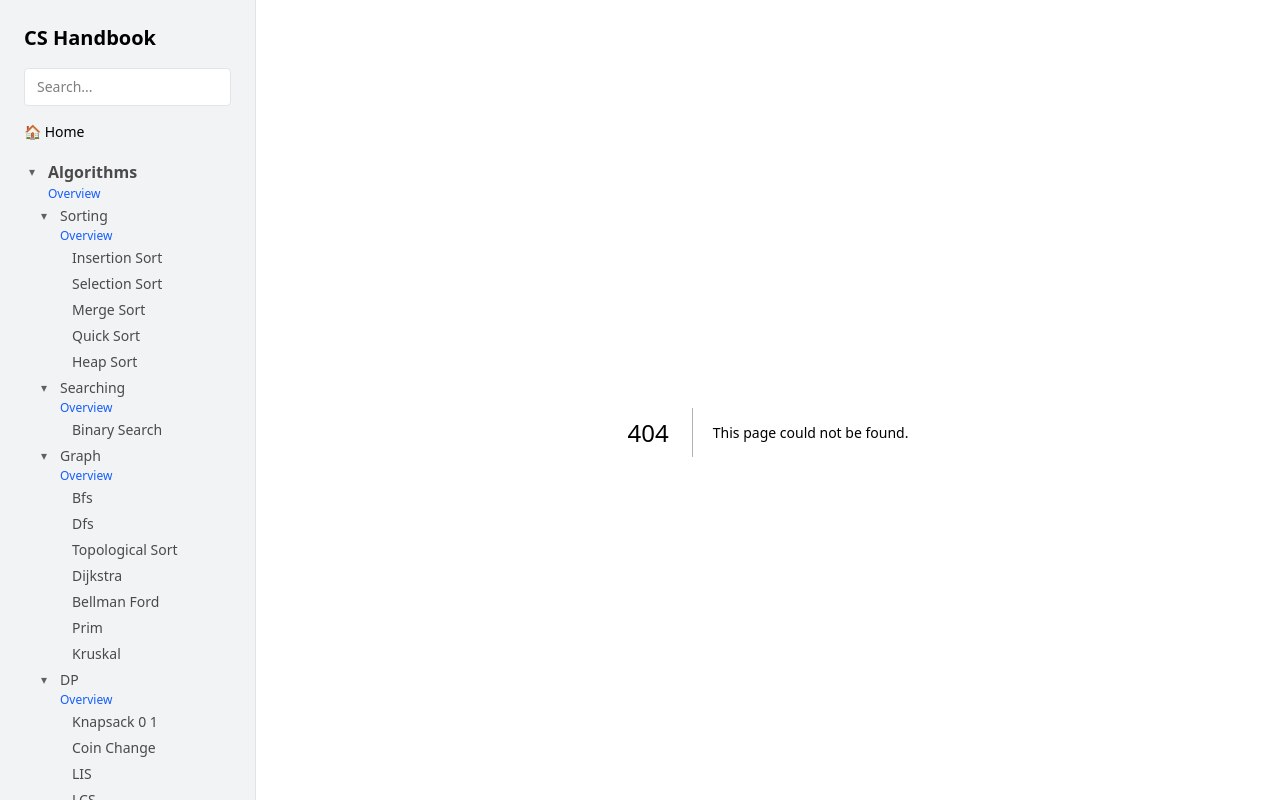
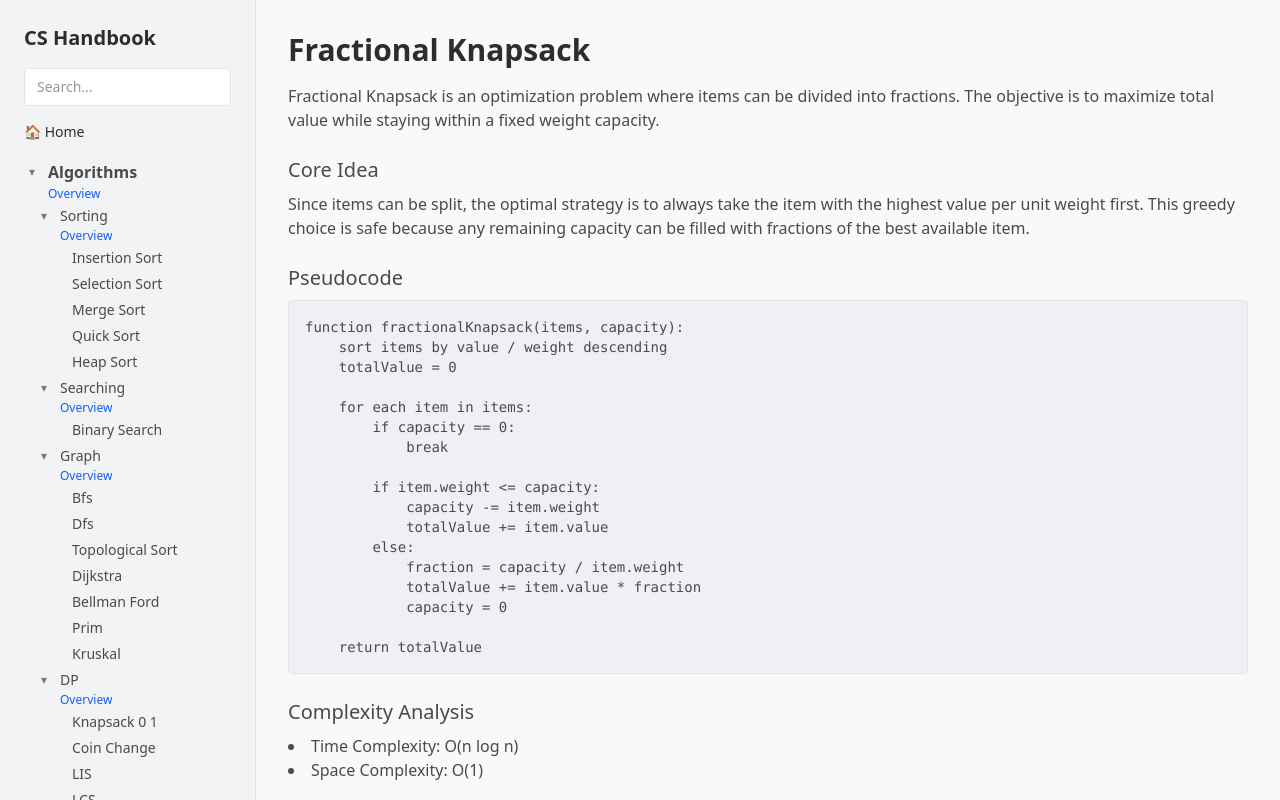
Before and after one commit to Chrainx/CS-Handbook, a Next.js app: page /algorithms/greedy/fractional-knapsack in a window 1280 px wide. Before the commit this address had no page. Built offline with nearby package versions, Linux system fonts and the light colour scheme.

Commit message:
feat: add greedy explanations pages

```diff
--- /dev/null
+++ b/src/app/algorithms/greedy/fractional-knapsack/page.tsx
@@ -0,0 +1,75 @@
+import NextPrev from '@/components/nextPrev'
+
+export default function FractionalKnapsackPage() {
+  return (
+    <div>
+      {/* Topic */}
+      <h1 className="text-3xl font-semibold mb-4 text-(--text-main)">
+        Fractional Knapsack
+      </h1>
+
+      {/* Brief explanation */}
+      <p className="mb-4 text-(--text-secondary)">
+        Fractional Knapsack is an optimization problem where items can be
+        divided into fractions. The objective is to maximize total value while
+        staying within a fixed weight capacity.
+      </p>
+
+      {/* Core idea */}
+      <h2 className="text-xl font-medium mt-6 mb-2 text-(--text-secondary)">
+        Core Idea
+      </h2>
+      <p className="text-(--text-secondary)">
+        Since items can be split, the optimal strategy is to always take the
+        item with the highest value per unit weight first. This greedy choice is
+        safe because any remaining capacity can be filled with fractions of the
+        best available item.
+      </p>
+
+      {/* Pseudocode */}
+      <h2 className="text-xl font-medium mt-6 mb-2 text-(--text-secondary)">
+        Pseudocode
+      </h2>
+      <pre className="bg-(--code-bg) p-4 rounded border border-(--border-soft) text-sm text-(--text-secondary)">
+        {`function fractionalKnapsack(items, capacity):
+    sort items by value / weight descending
+    totalValue = 0
+
+    for each item in items:
+        if capacity == 0:
+            break
+
+        if item.weight <= capacity:
+            capacity -= item.weight
+            totalValue += item.value
+        else:
+            fraction = capacity / item.weight
+            totalValue += item.value * fraction
+            capacity = 0
+
+    return totalValue`}
+      </pre>
+
+      {/* Complexity analysis */}
+      <h2 className="text-xl font-medium mt-6 mb-2 text-(--text-secondary)">
+        Complexity Analysis
+      </h2>
+      <ul className="list-disc list-inside text-(--text-secondary)">
+        <li>Time Complexity: O(n log n)</li>
+        <li>Space Complexity: O(1)</li>
+      </ul>
+
+      {/* When to be used */}
+      <h2 className="text-xl font-medium mt-6 mb-2 text-(--text-secondary)">
+        When to Be Used
+      </h2>
+      <ul className="list-disc list-inside text-(--text-secondary)">
+        <li>When items can be divided into fractions</li>
+        <li>When maximizing total value is the primary goal</li>
+        <li>When a fast, greedy solution is acceptable</li>
+      </ul>
+
+      <NextPrev />
+    </div>
+  )
+}
--- /dev/null
+++ b/src/app/algorithms/greedy/huffman-coding/page.tsx
@@ -0,0 +1,62 @@
+import NextPrev from '@/components/nextPrev'
+
+export default function HuffmanCodingPage() {
+  return (
+    <div>
+      {/* Topic */}
+      <h1 className="text-3xl font-semibold mb-4 text-(--text-main)">
+        Huffman Coding
+      </h1>
+
+      {/* Brief explanation */}
+      <p className="mb-4 text-(--text-secondary)">
+        Huffman Coding is a lossless data compression problem where characters
+        with known frequencies are encoded into binary strings. The goal is to
+        minimize the total number of bits used while ensuring that the encoded
+        data can be uniquely decoded.
+      </p>
+
+      {/* Core idea */}
+      <h2 className="text-xl font-medium mt-6 mb-2 text-(--text-secondary)">
+        Core Idea
+      </h2>
+      <p className="text-(--text-secondary)">
+        Characters that appear more frequently are assigned shorter binary
+        codes, while less frequent characters receive longer codes. This reduces
+        the total encoded size of the data.
+      </p>
+
+      {/* Pseudocode */}
+      <h2 className="text-xl font-medium mt-6 mb-2 text-(--text-secondary)">
+        Pseudocode
+      </h2>
+      <pre className="bg-(--code-bg) p-4 rounded border border-(--border-soft) text-sm text-(--text-secondary)">
+        {`function huffmanCoding(characters, frequencies):
+    create a minHeap using frequencies
+
+    while heap size > 1:
+        left = extractMin(heap)
+        right = extractMin(heap)
+
+        merged.frequency = left.frequency + right.frequency
+        merged.left = left
+        merged.right = right
+
+        insert merged into heap
+
+    return root of the Huffman tree`}
+      </pre>
+
+      {/* Complexity analysis */}
+      <h2 className="text-xl font-medium mt-6 mb-2 text-(--text-secondary)">
+        Complexity Analysis
+      </h2>
+      <ul className="list-disc list-inside text-(--text-secondary)">
+        <li>Time Complexity: O(n log n)</li>
+        <li>Space Complexity: O(n)</li>
+      </ul>
+
+      <NextPrev />
+    </div>
+  )
+}
--- /dev/null
+++ b/src/app/algorithms/greedy/interval-scheduling/page.tsx
@@ -0,0 +1,74 @@
+import NextPrev from '@/components/nextPrev'
+
+export default function IntervalSchedulingPage() {
+  return (
+    <div>
+      {/* Topic */}
+      <h1 className="text-3xl font-semibold mb-4 text-(--text-main)">
+        Interval Scheduling
+      </h1>
+
+      {/* Brief Explanation */}
+      <p className="mb-4 text-(--text-secondary)">
+        Interval Scheduling selects a set of non-overlapping intervals from a
+        given collection such that the total number of selected intervals is
+        maximized.
+      </p>
+
+      {/* Core Idea */}
+      <h2 className="text-xl font-medium mt-6 mb-2 text-(--text-secondary)">
+        Core Idea
+      </h2>
+
+      <p className="mb-4 text-(--text-secondary)">
+        Intervals are chosen in an order that leaves as much room as possible
+        for future selections. By selecting the interval that ends earliest, the
+        remaining timeline can accommodate more intervals afterward.
+      </p>
+
+      {/* Pseudocode */}
+      <h2 className="text-xl font-medium mt-6 mb-2 text-(--text-secondary)">
+        Pseudocode
+      </h2>
+
+      <pre className="bg-(--code-bg) p-4 rounded border border-(--border-soft) text-(--text-secondary)">
+        {`function intervalScheduling(intervals):
+    sort intervals by end time
+
+    selected = []
+    currentEnd = -infinity
+
+    for each interval in intervals:
+        if interval.start >= currentEnd:
+            selected.append(interval)
+            currentEnd = interval.end
+
+    return selected`}
+      </pre>
+
+      {/* Complexity */}
+      <h2 className="text-xl font-medium mt-6 mb-2 text-(--text-secondary)">
+        Complexity Analysis
+      </h2>
+
+      <ul className="list-disc list-inside text-(--text-secondary)">
+        <li>Time Complexity: O(n log n) due to sorting</li>
+        <li>Space Complexity: O(1) excluding output</li>
+      </ul>
+
+      {/* When to Be Used */}
+      <h2 className="text-xl font-medium mt-6 mb-2 text-(--text-secondary)">
+        When to Be Used
+      </h2>
+
+      <ul className="list-disc list-inside text-(--text-secondary)">
+        <li>When scheduling tasks with start and end times</li>
+        <li>When selecting the maximum number of non-overlapping intervals</li>
+        <li>When only one interval can be processed at a time</li>
+        <li>When intervals cannot be split or reordered</li>
+      </ul>
+
+      <NextPrev />
+    </div>
+  )
+}
```
